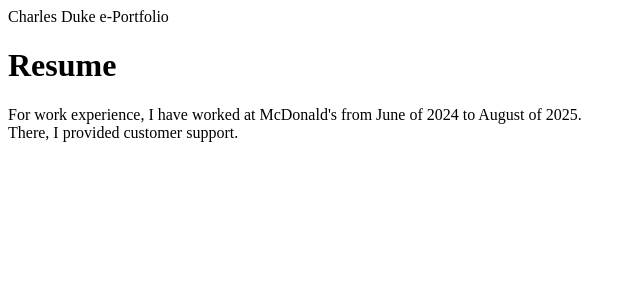
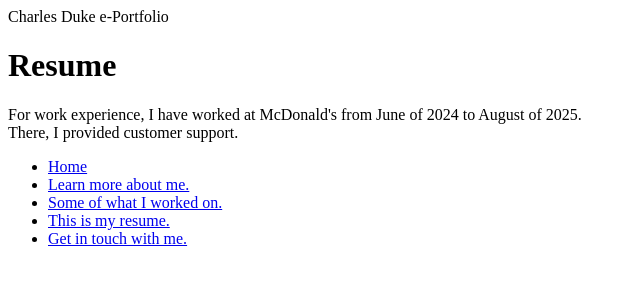
Before and after one commit to Coot123454/CIS207_e-Portfolio, a plain HTML site: page resume.html in a window 1280 px wide. Shown: the whole page, without its empty margins (0-640 px from the left). Drawn offline with Linux system fonts and the light colour scheme.

Commit message:
Enhance resume.html with navigation menu
Added navigation links to the resume page.

```diff
--- a/resume.html
+++ b/resume.html
@@ -15,5 +15,14 @@
 		<p>For work experience, I have worked at McDonald's from June of 2024 to August of 2025.<br>
 		There, I provided customer support.</p>
 	</article>
+	<nav>
+		<ul>
+			<li><a href="index.html">Home</a></li>
+			<li><a href="about.html">Learn more about me.</a></li>
+			<li><a href="projects.html">Some of what I worked on.</a></li>
+			<li><a href="skills.html">This is my resume.</a></li>
+			<li><a href="contact.html">Get in touch with me.</a></li>
+		</ul>
+	</nav>
 </body>
 </html>
```
